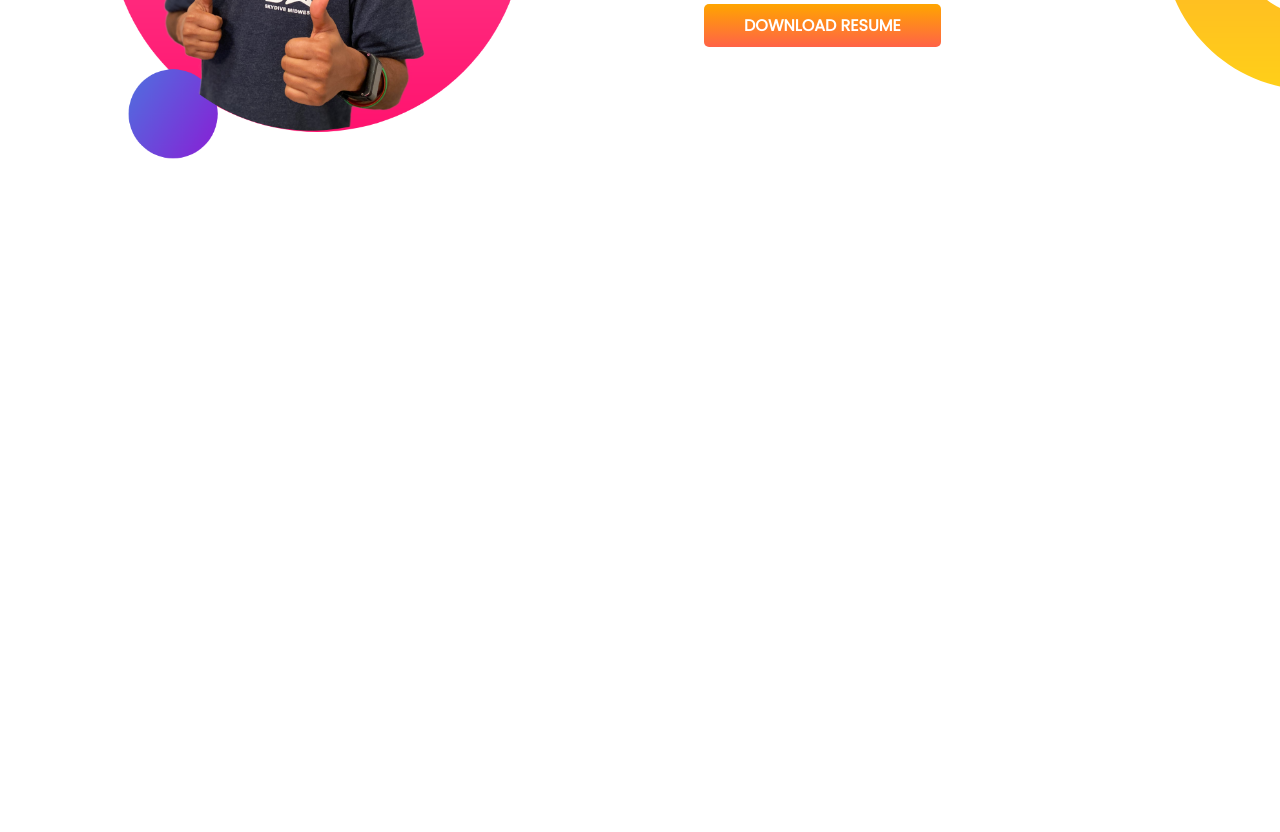
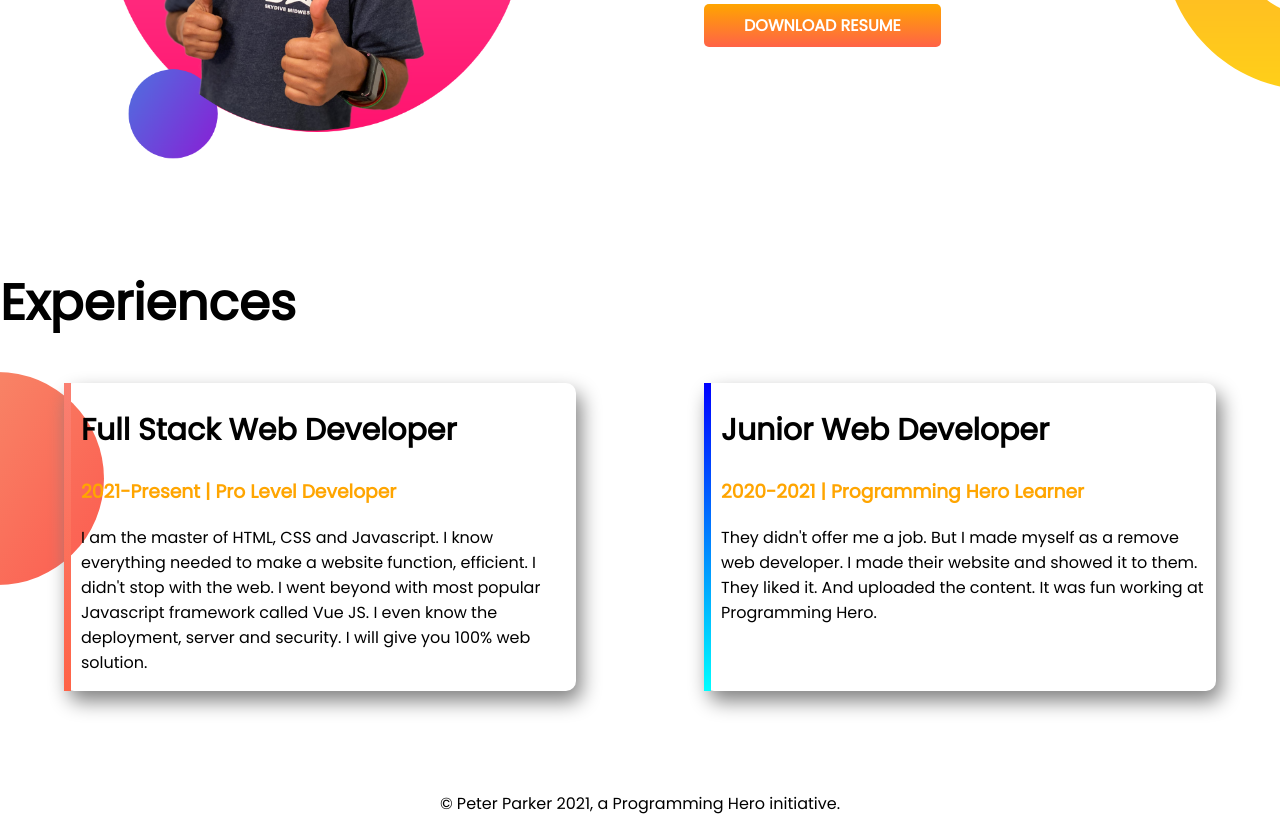
Before and after one commit to arifhossainsikder/developer-portfolio, a plain HTML site: page index.html in a window 1280 px wide. Shown: the part 848-1680 px from the top of the page. Before the commit the page ends 1114 px from the top, so only its background shows below. Drawn offline with Linux system fonts and the light colour scheme.

Commit message:
experience and footer done

```diff
--- a/index.html
+++ b/index.html
@@ -14,7 +14,7 @@
     <link rel="stylesheet" href="style.css" />
   </head>
   <body>
-    <section class="top-banner">
+    <section class="top-banner flexible-area">
       <div class="half-width">
         <h1>Welcome To</h1>
         <h1><span class="orange-color">Peter Park</span> World!</h1>
@@ -32,7 +32,7 @@
         <img src="images/jhankar.png" alt="Jhankar" />
       </div>
     </section>
-    <section class="dream-big">
+    <section class="dream-big flexible-area">
       <div class="half-width">
         <img src="images/jhankar2.png" alt="Jhankar2" />
       </div>
@@ -44,8 +44,40 @@
           website. I can even teach my grandma how to make simple website. My
           goal is to build 3 websites and learn advanced topics.
         </p>
-        <a class="link-button" href="www.google.com" target="_blank">DOWNLOAD RESUME</a>
+        <a class="link-button" href="www.google.com" target="_blank"
+          >DOWNLOAD RESUME</a
+        >
       </div>
     </section>
+    <section class="experience-area">
+      <h1>Experiences</h1>
+      <div class="flexible-area">
+        <div id="full-stack-experience" class="experience-item">
+          <h2>Full Stack Web Developer</h2>
+          <h3 class="orange-color">2021-Present | Pro Level Developer</h3>
+          <p>
+            I am the master of HTML, CSS and Javascript. I know everything
+            needed to make a website function, efficient. I didn't stop with the
+            web. I went beyond with most popular Javascript framework called Vue
+            JS. I even know the deployment, server and security. I will give you
+            100% web solution.
+          </p>
+        </div>
+        <div id="web-dev-experience" class="experience-item">
+          <h2>Junior Web Developer</h2>
+          <h3 class="orange-color">2020-2021 | Programming Hero Learner</h3>
+          <p>
+            They didn't offer me a job. But I made myself as a remove web
+            developer. I made their website and showed it to them. They liked
+            it. And uploaded the content. It was fun working at Programming
+            Hero.
+          </p>
+        </div>
+      </div>
+    </section>
+
+    <footer>
+      <p>© Peter Parker 2021, a Programming Hero initiative.</p>
+    </footer>
   </body>
 </html>
--- a/style.css
+++ b/style.css
@@ -7,11 +7,15 @@ h1{
     font-size: 50px;
 }
 
+h2{
+    font-size: 30px;
+}
+
 .orange-color{
     color: orange;
 }
 
-section{
+.flexible-area{
     display: flex;
     margin-bottom: 100px;
 }
@@ -45,3 +49,35 @@ section{
     background-repeat: no-repeat;
     background-position: right;
 }
+
+.experience-area{
+    background-image: url(images/exp-bg.png);
+    background-repeat: no-repeat;
+    background-position: left;
+}
+
+.experience-item{
+    width: 40%;
+    margin-left: 5%;
+    margin-right: 5%;
+    padding-left: 10px;
+    padding-right: 10px;
+    border-radius: 10px;
+    box-shadow: 5px 10px 20px grey;
+}
+
+#full-stack-experience{
+    border-left: 7px solid;
+    border-image: linear-gradient(salmon, tomato);
+    border-image-slice: 1;
+}
+
+#web-dev-experience{
+    border-left: 7px solid;
+    border-image: linear-gradient(blue, cyan);
+    border-image-slice: 1;
+}
+
+footer p {
+    text-align: center;
+}
```
